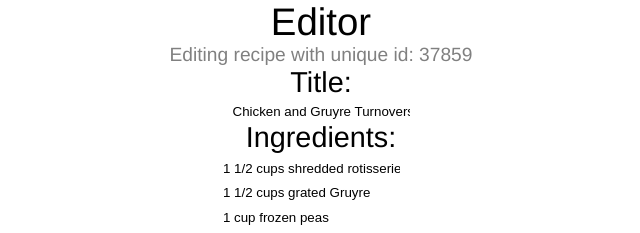
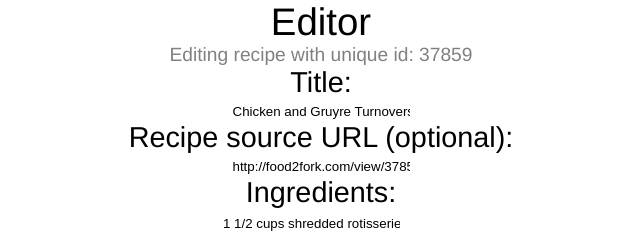
Before and after one commit to mdimec4/eCookbook, a Vue app in the folder src/chef/web/spa/: page /recipe_editor/1 in a window 1280 px wide. Shown: the top 233 px of the page, without its empty margins (319-959 px from the left). Built offline with nearby package versions, Linux system fonts and the light colour scheme; some icons are missing.

Commit message:
editor: url, errormsg

```diff
--- a/src/chef/web/spa/src/components/recipe_editor.vue
+++ b/src/chef/web/spa/src/components/recipe_editor.vue
@@ -2,14 +2,23 @@
   <div class="recipe_editor">
     <h1>Editor</h1>
 
+    <!-- recipe unuque id -->
     <div style="color: gray;" v-if="recipe.recipe_id">
         <p>Editing recipe with unique id: {{recipe.recipe_id}}</p>
     </div>
+
+    <p style="color: red;">{{error_msg}}</p>
 
     <!-- title editor-->
     <div>
         <h2>Title:</h2>
         <input v-model="recipe.title">
+    </div>
+
+        <!-- RECIPE SOURCE URL -->
+    <div>
+      <h2>Recipe source URL (optional):</h2>
+      <input v-model="recipe.source_url" type="text" :name="source_url">
     </div>
 
     <!-- INGREDIENTS EDITOR-->
@@ -94,10 +103,12 @@ export default {
     if (id && (typeof id === 'string' || id instanceof String) && id !== '') {
       var recipe = getRecipe(id)
       return {
+        error_msg: '',
         recipe: recipe
       }
     } else {
       return {
+        error_msg: '',
         recipe: {
           title: '',
           ingredients: [''],
@@ -145,10 +156,20 @@ export default {
         return tip.length > 0
       })
 
+      if (this.recipe.ingredients.length === 0) {
+        this.error_msg = 'You need to write ingrediend list!'
+        return
+      }
+      if (this.recipe.instructions.length === 0) {
+        this.error_msg = 'You need to write instructions!'
+        return
+      }
+
       var jsonRecipe = JSON.stringify(this.recipe)
+      this.error_msg = ''
       console.log(jsonRecipe)
       // TODO redirect back to recipe menu
-      this.$router.push({name: 'RecipeViewer', params: { userId: this.recipe.recipe_id }})
+      // this.$router.push({name: 'RecipeViewer', params: { userId: this.recipe.recipe_id }})
     }
   }
 }
```
